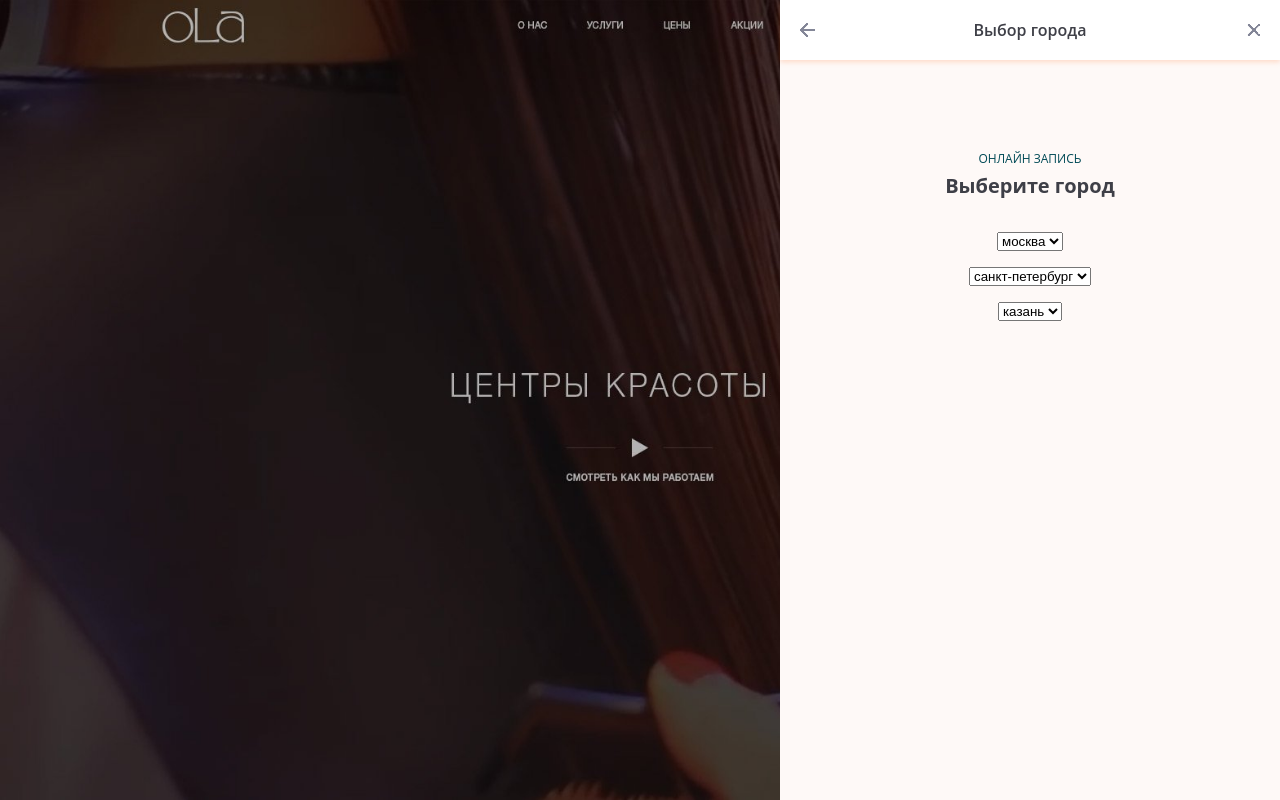
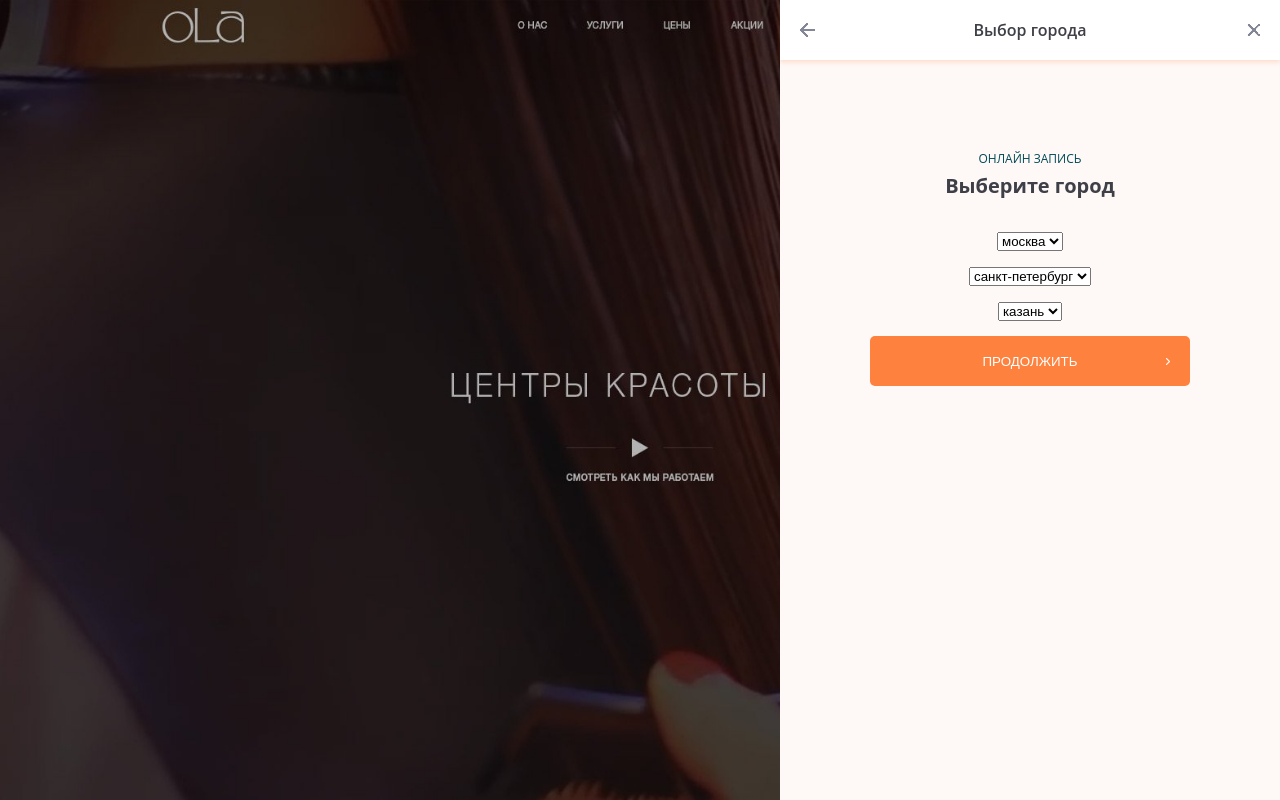
Before and after one commit to alikoganyan/Angular4-widjet, an Angular app: page / in a window 1280 px wide. Built offline with nearby package versions, Linux system fonts and the light colour scheme.

Commit message:
townSelectorComponent:  add continuebutton

```diff
--- a/src/app/town-selection/town-selection.component.css
+++ b/src/app/town-selection/town-selection.component.css
@@ -170,6 +170,19 @@
 	background:#fef3ed;
 }
 
+.btn-orange {
+	background: #fe813e url(../../assets/images/arrow-submit.png) no-repeat 296px center;
+    border: none;
+    border-radius: 5px;
+    -moz-border-radius: 5px;
+    -webkit-border-radius: 5px;
+    width: 320px;
+    height: 50px;
+    color: #fff;
+    text-transform: uppercase;
+    cursor: pointer;
+}
+
 @media (min-width: 280px) and (max-width: 330px) {
 	.avisits-basic_background {
 		position:static;
--- a/src/app/town-selection/town-selection.component.html
+++ b/src/app/town-selection/town-selection.component.html
@@ -24,6 +24,7 @@
             <option>казань</option>
           </select>
         </p>
+        <input class="btn-orange" type="submit" value="продолжить">
       </form>
     </div>
   </div>
```
Also changed, not shown: src/assets/images/arrow-submit.png (added).
